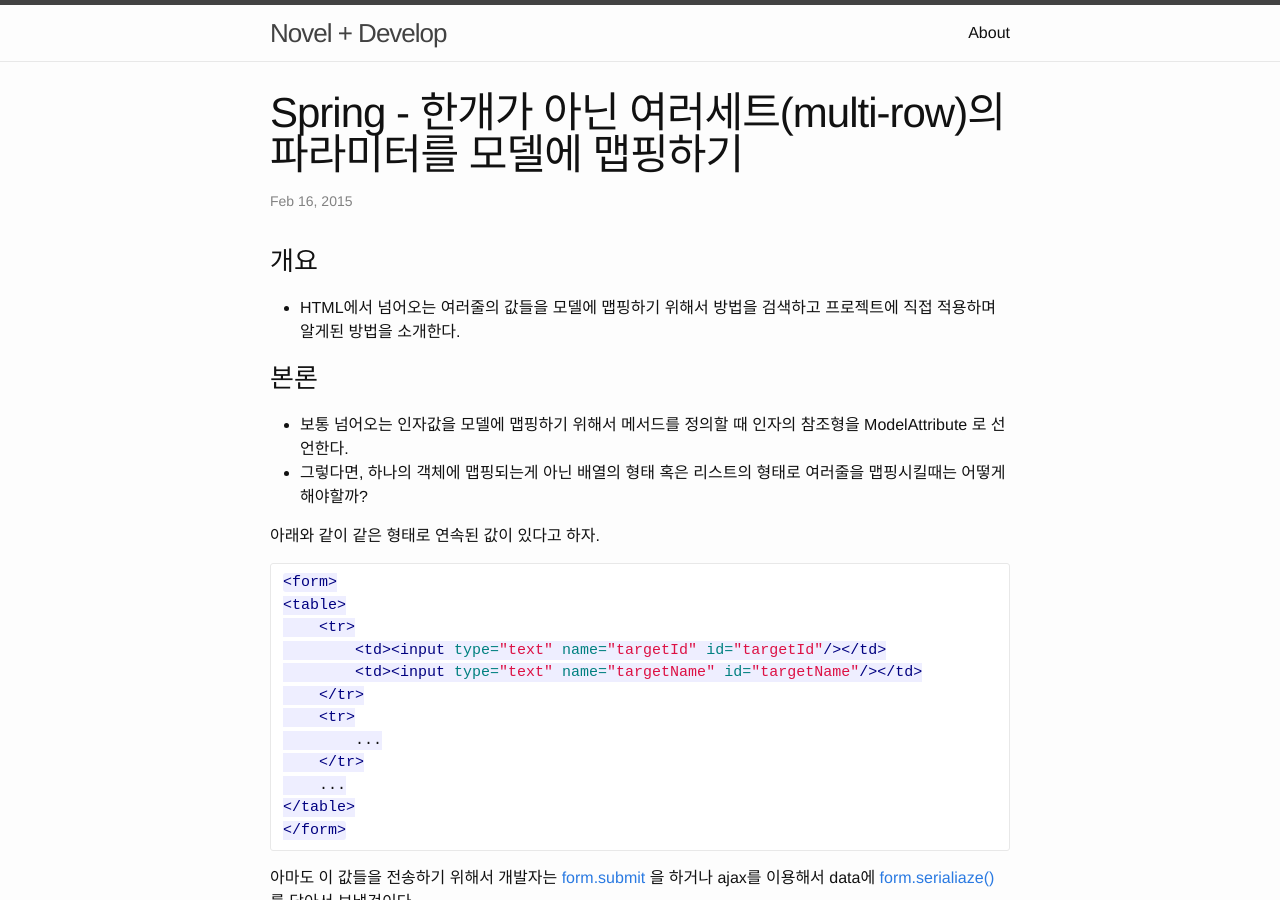
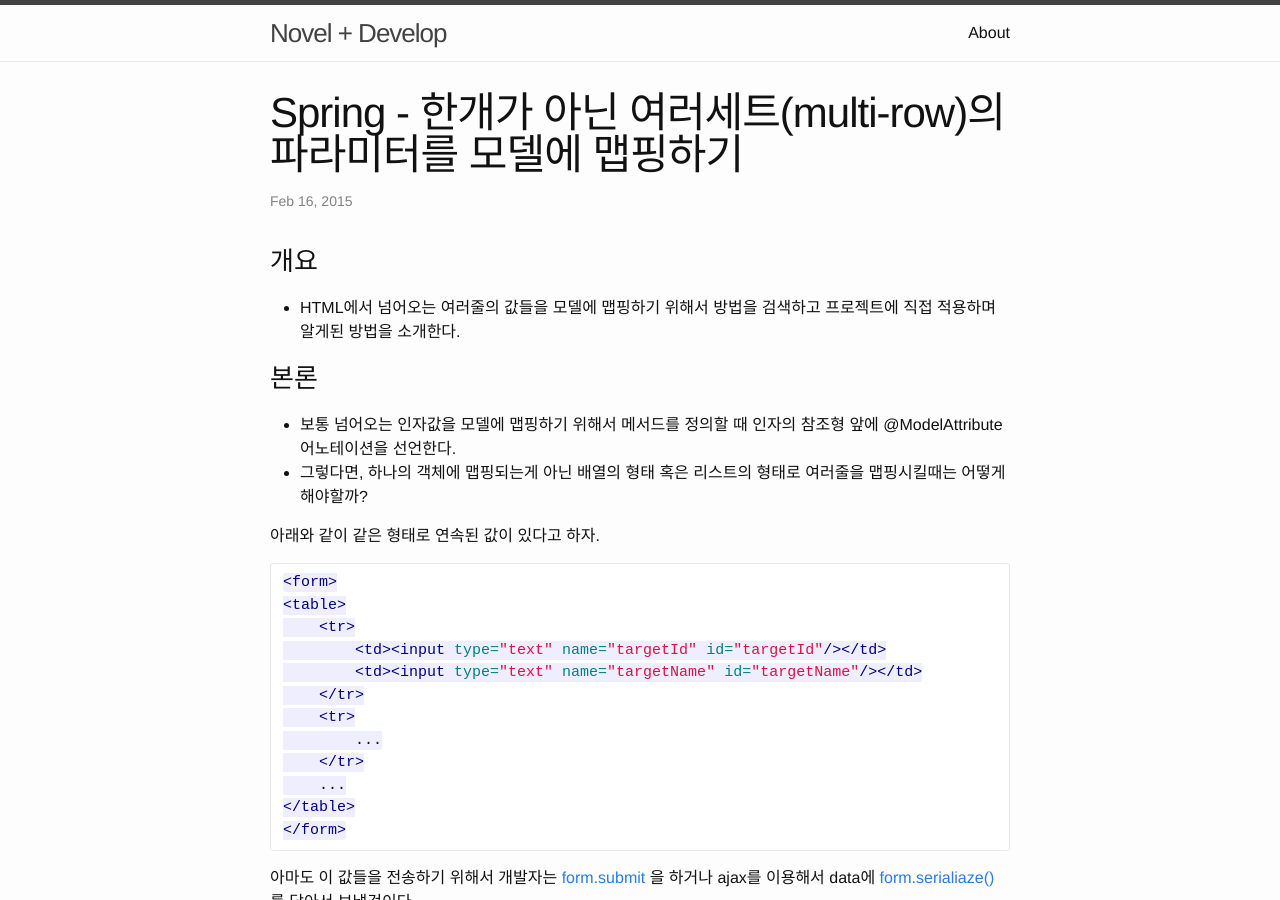
Before and after one commit to sungbine/blog, a Jekyll site: the page built from _posts/2015-02-16-how-mapping-to-model-arrayvalue.markdown, in a window 1280 px wide and 900 px high. Built offline with Jekyll 4.4.1, drawn with Linux system fonts in a browser that asks for light colours; Markdown is read by kramdown in place of the engine named in the settings.

Commit message:
Update 2015-02-16-how-mapping-to-model-arrayvalue.markdown

```diff
--- a/_posts/2015-02-16-how-mapping-to-model-arrayvalue.markdown
+++ b/_posts/2015-02-16-how-mapping-to-model-arrayvalue.markdown
@@ -8,7 +8,7 @@ categories: Spring
 - HTML에서 넘어오는 여러줄의 값들을 모델에 맵핑하기 위해서 방법을 검색하고 프로젝트에 직접 적용하며 알게된 방법을 소개한다.
 
 <h3>본론</h3>
-- 보통 넘어오는 인자값을 모델에 맵핑하기 위해서 메서드를 정의할 때 인자의 참조형을 ModelAttribute 로 선언한다.
+- 보통 넘어오는 인자값을 모델에 맵핑하기 위해서 메서드를 정의할 때 인자의 참조형 앞에 @ModelAttribute 어노테이션을 선언한다.
 - 그렇다면, 하나의 객체에 맵핑되는게 아닌 배열의 형태 혹은 리스트의 형태로 여러줄을 맵핑시킬때는 어떻게 해야할까?
 
 아래와 같이 같은 형태로 연속된 값이 있다고 하자.
```
